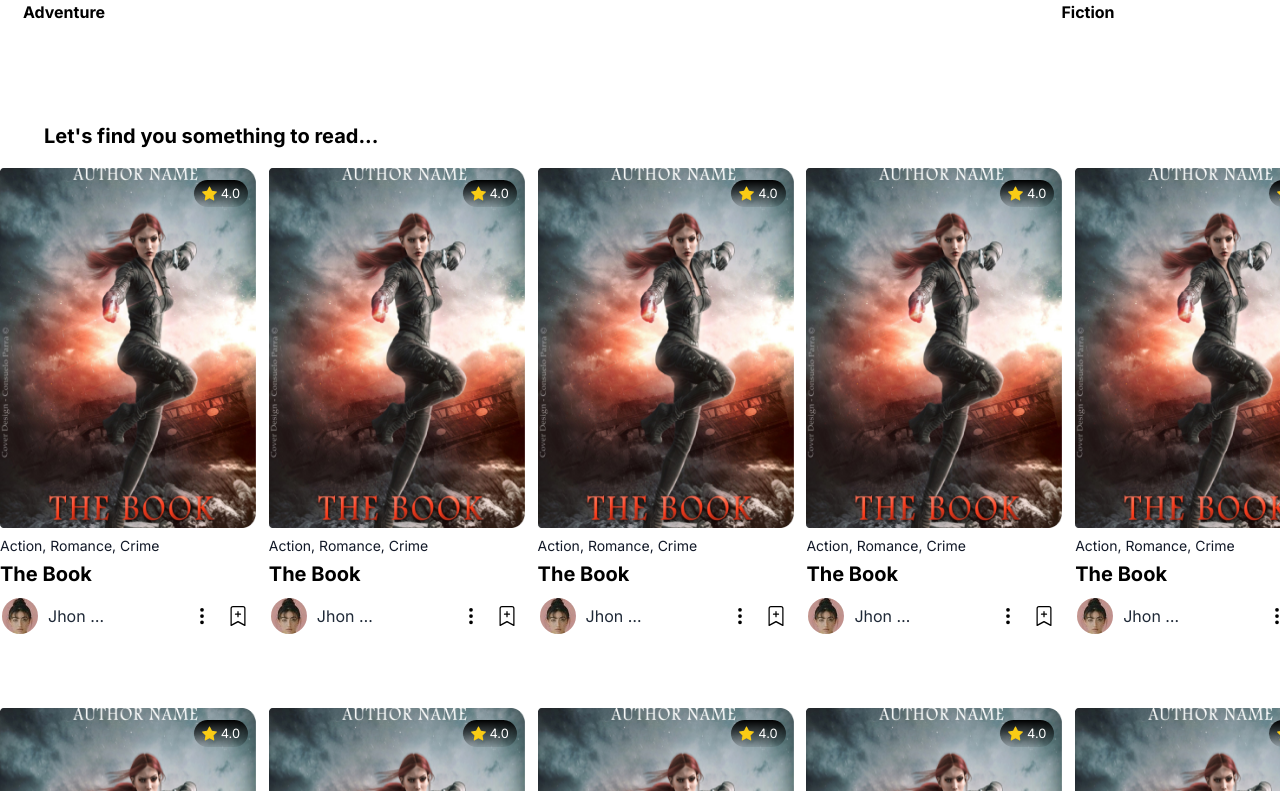
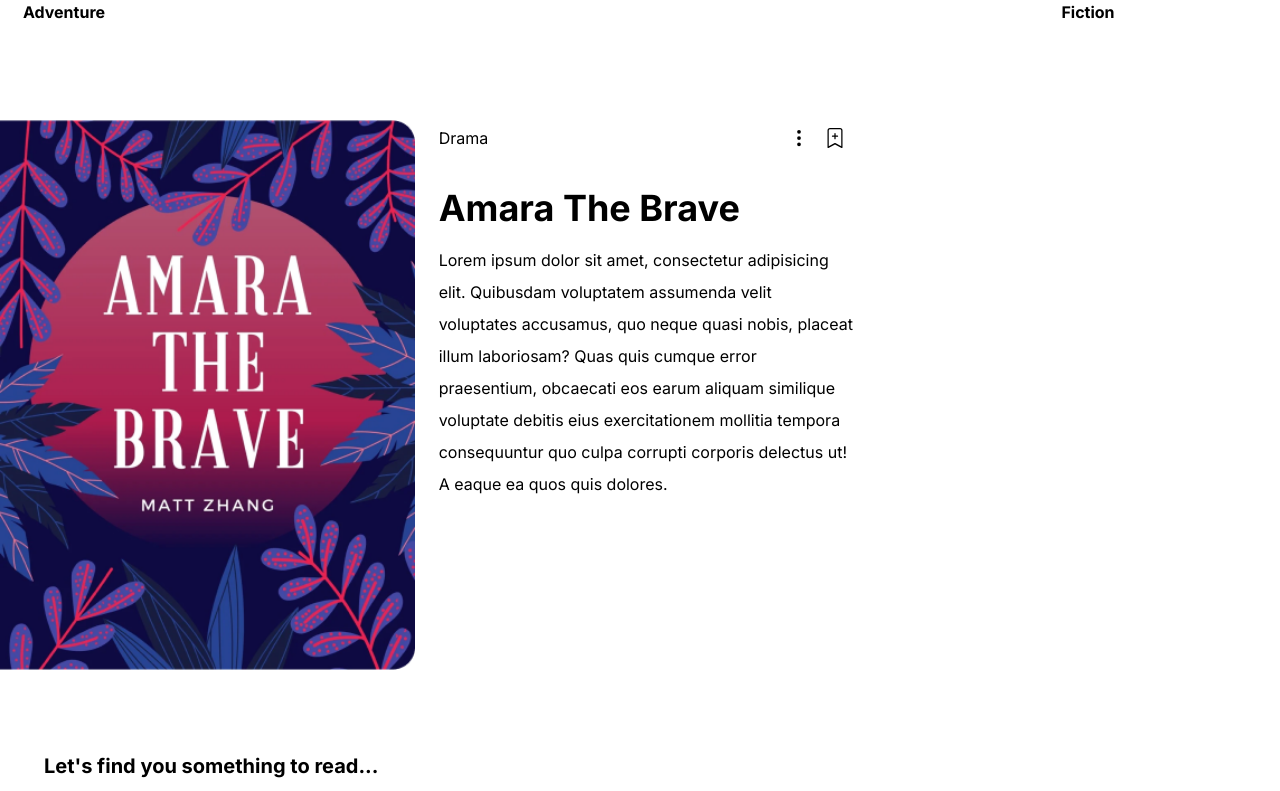
Before and after one commit to Simo672K/storyjoy-app-front-js, a React (Vite) app: page / in a window 1280 px wide. Shown: the part 1649-2440 px from the top of the page. Built offline with nearby package versions, Linux system fonts and the light colour scheme; some icons are missing.

Commit message:
Book of the week showcase section, popover z-index fixing

```diff
--- /dev/null
+++ b/src/Seed/authors.js
@@ -0,0 +1,12 @@
+const authors = [
+  "Ahmed Ali",
+  "Mohammed Mohsine",
+  "Kmal Abdoh",
+  "Ramadan Karim",
+  "Walid El Baghdadi",
+  "Sofiane Rahim",
+  "Amine Eddiref",
+  "Abdo Jaefare",
+];
+
+export {authors}
--- a/src/components/Popover/PopOverContent.jsx
+++ b/src/components/Popover/PopOverContent.jsx
@@ -16,7 +16,7 @@ function PopOverContent({ children }) {
     <>
       {
         !hidden?
-        <div className='bg-white p-2 rounded-lg w-64 shadow-xl z-20' ref={setPopperElement} style={{...styles.popper, left:'-0.5px'}} {...attributes.popper}>
+        <div className='bg-white p-2 rounded-lg w-64 shadow-xl z-50' ref={setPopperElement} style={{...styles.popper, left:'-0.5px'}} {...attributes.popper}>
           <div className='p-1'>
             {children}
           </div>
--- /dev/null
+++ b/src/components/Showcase/BookShowcase.jsx
@@ -0,0 +1,14 @@
+import BookShowcaseContent from "./BookShowcaseContent"
+import BookShowcaseCover from "./BookShowcaseCover"
+import BookCover from "../../assets/book-cover-big.png"
+
+function BookShowcase() {
+  return (
+    <div className="flex col-span-2">
+      <BookShowcaseCover cover={BookCover} />
+      <BookShowcaseContent />
+    </div>
+  )
+}
+
+export default BookShowcase
--- /dev/null
+++ b/src/components/Showcase/BookShowcaseContent.jsx
@@ -0,0 +1,15 @@
+import BookShowcaseToolbar from "./BookShowcaseToolbar"
+
+function BookShowcaseContent() {
+  return (
+    <div className="md:ms-6 basis-full grow-1">
+      <BookShowcaseToolbar />
+      <h3 className="text-4xl font-bold mb-4 mt-8">Amara The Brave</h3>
+      <p className="mb-4 leading-8">
+        Lorem ipsum dolor sit amet, consectetur adipisicing elit. Quibusdam voluptatem assumenda velit voluptates accusamus, quo neque quasi nobis, placeat illum laboriosam? Quas quis cumque error praesentium, obcaecati eos earum aliquam similique voluptate debitis eius exercitationem mollitia tempora consequuntur quo culpa corrupti corporis delectus ut! A eaque ea quos quis dolores.
+      </p>
+    </div>
+  )
+}
+
+export default BookShowcaseContent
--- /dev/null
+++ b/src/components/Showcase/BookShowcaseCover.jsx
@@ -0,0 +1,10 @@
+
+function BookShowcaseCover({cover}) {
+  return (
+    <div className="w-[47.5rem] relative rounded-tr-xl rounded-br-xl overflow-hidden basis-full">
+      <img className="w-full block" src={cover} alt="Book cover" />
+    </div>
+  )
+}
+
+export default BookShowcaseCover
--- /dev/null
+++ b/src/components/Showcase/BookShowcaseToolbar.jsx
@@ -0,0 +1,54 @@
+import { RiAddCircleLine, RiAddLine, RiBookmarkLine, RiForbid2Line, RiShareLine } from "react-icons/ri"
+import BookCardToolbarMoreItem from "../Card/BookCardToolbarMoreItem"
+import PopOverContent from "../Popover/PopOverContent"
+import { MdOutlineReport } from "react-icons/md"
+import { BsBookmarkPlus, BsThreeDotsVertical } from "react-icons/bs"
+import BookCardBookMarkPopOverCollectionsList from "../Card/BookCardBookMarkPopOverCollectionsList"
+import PopOver from "../Popover/PopOver"
+import PopOverTrigger from "../Popover/PopOverTrigger"
+
+function BookShowcaseToolbar() {
+  return (
+    <div className="flex items-center">
+      <span className="me-auto">Drama</span>
+
+      <PopOver placement='top' effectType="click">
+        <PopOverTrigger className='hover:bg-gray-300 rounded-full p-2 transition-[background_400ms_ease]'>
+          <BsThreeDotsVertical size={20}/>
+        </PopOverTrigger>
+        <PopOverContent>
+          <ul>
+            <BookCardToolbarMoreItem>
+              <RiBookmarkLine size={18} className="me-2"/> Bookmark
+            </BookCardToolbarMoreItem>
+            <BookCardToolbarMoreItem>
+              <RiShareLine size={18} className="me-2"/> Share
+            </BookCardToolbarMoreItem>
+            <BookCardToolbarMoreItem>
+              <RiAddCircleLine size={18} className="me-2"/> Show more like this
+            </BookCardToolbarMoreItem>
+            <BookCardToolbarMoreItem>
+              <RiForbid2Line size={18} className="me-2"/> Show less like this
+            </BookCardToolbarMoreItem>
+            <BookCardToolbarMoreItem>
+              <MdOutlineReport size={20} className="me-2"/> Report
+            </BookCardToolbarMoreItem>
+          </ul>
+        </PopOverContent>
+      </PopOver>
+      <PopOver placement='top' effectType="click">
+        <PopOverTrigger className='hover:bg-gray-300 rounded-full p-2 transition-[background_400ms_ease]'>
+          <BsBookmarkPlus size={20}/>
+        </PopOverTrigger>
+        <PopOverContent>
+          <BookCardBookMarkPopOverCollectionsList />
+          <button className="w-full py-2 border-t flex items-center justify-center font-semibold">
+            <RiAddLine className="me-1" /> Create new list
+          </button>
+        </PopOverContent>
+      </PopOver>
+    </div>
+  )
+}
+
+export default BookShowcaseToolbar
--- a/src/pages/HomePage.jsx
+++ b/src/pages/HomePage.jsx
@@ -10,6 +10,7 @@ import Grid from "../components/Grid/Grid";
 import BookCard from "../components/Card/BookCard";
 import { categories } from "../Seed/categories"
 import GenreCarousel from "../components/Carousel/GenreCarousel";
+import BookShowcase from "../components/Showcase/BookShowcase";
 
 function HomePage() {
   return (
@@ -66,6 +67,13 @@ function HomePage() {
             <GenreCarousel categories={categories} settings={{nextEl:"#next2", prevEl:"#prev2"}}/>
           </SectionContainer>
         </Section>
+        <Section>
+          <SectionContainer>
+            <div className="grid grid-cols-3">
+              <BookShowcase />
+            </div>
+          </SectionContainer>
+        </Section>
         <Section className="mb-36">
           <SectionContainer>
             <SectionTitle>
```
